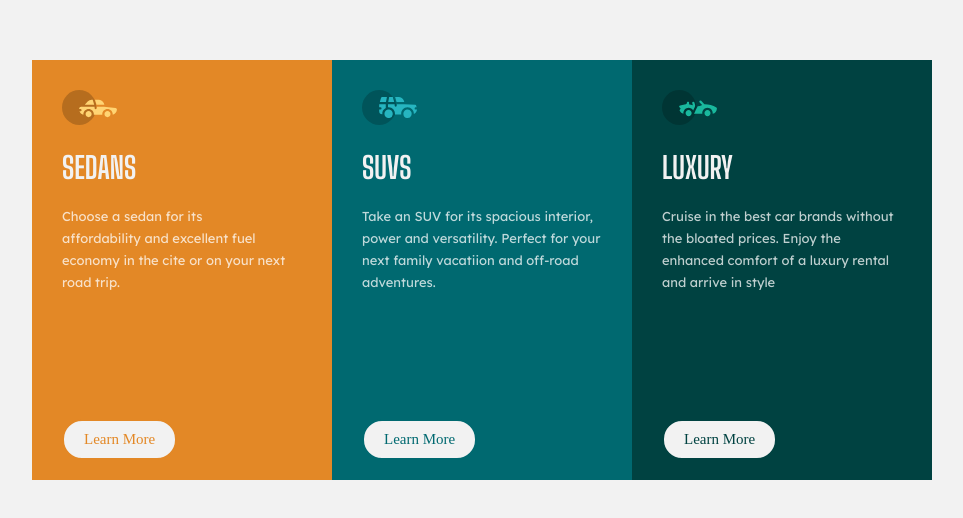
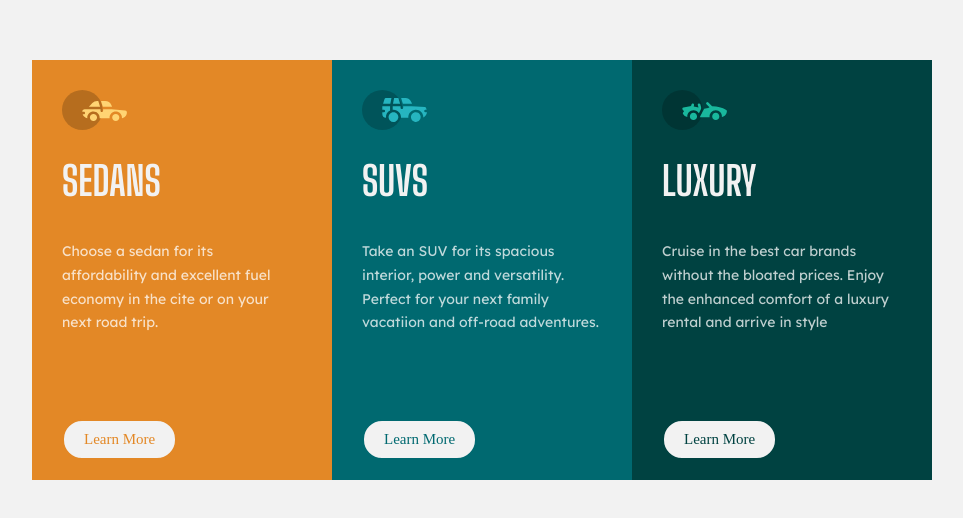
Before and after one commit to docket-rocket/3-column_preview_card_component, a plain HTML site: page index.html in a window 1280 px wide. Shown: the part 130-648 px from the top of the page, without its empty margins (158-1121 px from the left). Drawn offline with Linux system fonts and the light colour scheme.

Commit message:
final commit ver 1.0.1
small changes done in css

```diff
--- a/style.css
+++ b/style.css
@@ -34,7 +34,7 @@ html{
 .item1,.item2,.item3 {
     /* border: 1px solid; */
     position: relative;
-    font-size: 1.5rem;
+    /* font-size: 1.5rem; */
     /* height: 300px; */
     /* width: 210px; */
     padding: 3rem;
@@ -77,8 +77,8 @@ html{
     text-decoration: none;
 }
 img{
-    height: 3.5rem;
-    width: 5.5rem;
+    height: 4rem;
+    width: 6.5rem;
     transition: all 1s;
 }
 img:hover{
@@ -87,27 +87,31 @@ img:hover{
 .heading {
     font-family: 'Big Shoulders Display', cursive;
     font-weight: 700;
-    padding: 2rem 0;
-    font-size: 3rem;
-    color: var(--verylightgrey)
+    padding: 2.5rem 0;
+    font-size: 2.8rem;
+    color: var(--verylightgrey);
+    font-size:4rem;
 }
 .pragraph {
     font-family: 'Lexend Deca', sans-serif;
     font: 400;
-    font-size: 1.3rem;
+    font-size: 1.4rem;
     line-height: 1.7;
     color:var(--para);
      height: 55%;
+     padding-top: 1rem;
 }
 
 .btn{
     position: absolute;
+    font-size: 1.5rem;
     display: inline-block;
     padding: 1rem 2rem;
     border:2px solid;
     bottom: 2rem;
     border-radius: 2rem;
     transition: all 1s;
+    outline: none;
 }
 
 @media screen and (max-width:377px) {
```
